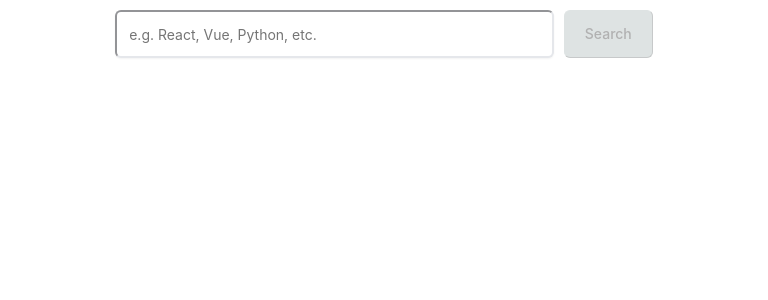
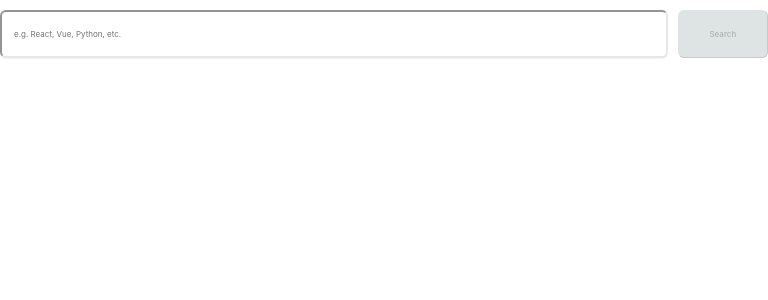
Before and after one commit to seancheong/github-repo-search, a React (Create React App) app: page / in a window 768 px wide. Shown: the top 300 px of the page. Built offline with nearby package versions, Linux system fonts and the light colour scheme.

Commit message:
Add responsive css to support phone screen

```diff
--- a/src/App.css
+++ b/src/App.css
@@ -1,5 +1,13 @@
 .App {
+  width: 70%;
+  margin: auto;
   text-align: center;
+}
+
+@media only screen and (max-width: 768px) {
+  .App {
+    width: 100%;
+  }
 }
 
 .App-logo {
@@ -35,10 +43,16 @@
   }
 }
 
-.repositories-table {
-  height: 65vh;
+@media only screen and (min-width: 768px) {
+  .repositories-table {
+    min-height: 880px;
+  }
 }
 
 .error-message {
   color: rgb(192 57 43);
 }
+
+.data-container {
+  margin-bottom: 10px;
+}
--- a/src/App.tsx
+++ b/src/App.tsx
@@ -42,7 +42,7 @@ function App() {
       )}
 
       {!isError && (
-        <>
+        <div className="data-container">
           <Loader isLoading={isFetching}>
             <div className="repositories-table">
               {data && <RepositoriesTable repositories={data} />}
@@ -56,7 +56,7 @@ function App() {
               onPageChange={(newPage) => setPage(newPage)}
             />
           )}
-        </>
+        </div>
       )}
     </div>
   );
--- a/src/components/common/SearchForm.scoped.css
+++ b/src/components/common/SearchForm.scoped.css
@@ -1,7 +1,7 @@
 .search-form {
   display: flex;
   gap: 10px;
-  width: 70%;
+  width: 100%;
   margin: auto;
   padding: 10px 0;
 }
--- a/src/components/repositories/RepositoriesTable.scoped.css
+++ b/src/components/repositories/RepositoriesTable.scoped.css
@@ -1,6 +1,6 @@
 .table {
   margin: auto;
-  width: 70%;
+  width: 100%;
   margin-top: 20px;
   margin-bottom: 20px;
   list-style-type: none;
--- a/src/components/repositories/Repository.scoped.css
+++ b/src/components/repositories/Repository.scoped.css
@@ -11,8 +11,6 @@
 .sub-container {
   display: flex;
   gap: 20px;
-  font-size: 0.75rem;
-  line-height: 1rem;
   margin-top: 10px;
 }
 
--- a/src/components/repositories/Repository.tsx
+++ b/src/components/repositories/Repository.tsx
@@ -1,3 +1,4 @@
+import classNames from 'classnames';
 import React from 'react';
 import { RepositoryItem } from '../../models';
 import { formatDateTime } from '../../services/utilService';
@@ -19,7 +20,7 @@ export const Repository: React.FC<Props> = ({
           {url}
         </a>
 
-        <div className="sub-container">
+        <div className={classNames('sub-container', 'text-xs')}>
           <div className="metadata">
             <span>Stars: </span>
             <span>{stargazers_count}</span>
--- a/src/index.css
+++ b/src/index.css
@@ -19,3 +19,25 @@ code {
   font-size: 0.875rem;
   line-height: 1.25rem;
 }
+
+.text-xs {
+  font-size: 0.75rem;
+  line-height: 1rem;
+}
+
+@media only screen and (max-width: 768px) {
+  body {
+    font-size: 0.75rem;
+    line-height: 1rem;
+  }
+
+  h3 {
+    font-size: 0.75rem;
+    line-height: 1rem;
+  }
+
+  .text-sm, .text-xs {
+    font-size: 0.5rem;
+    line-height: 0.75rem;
+  }
+}
```
